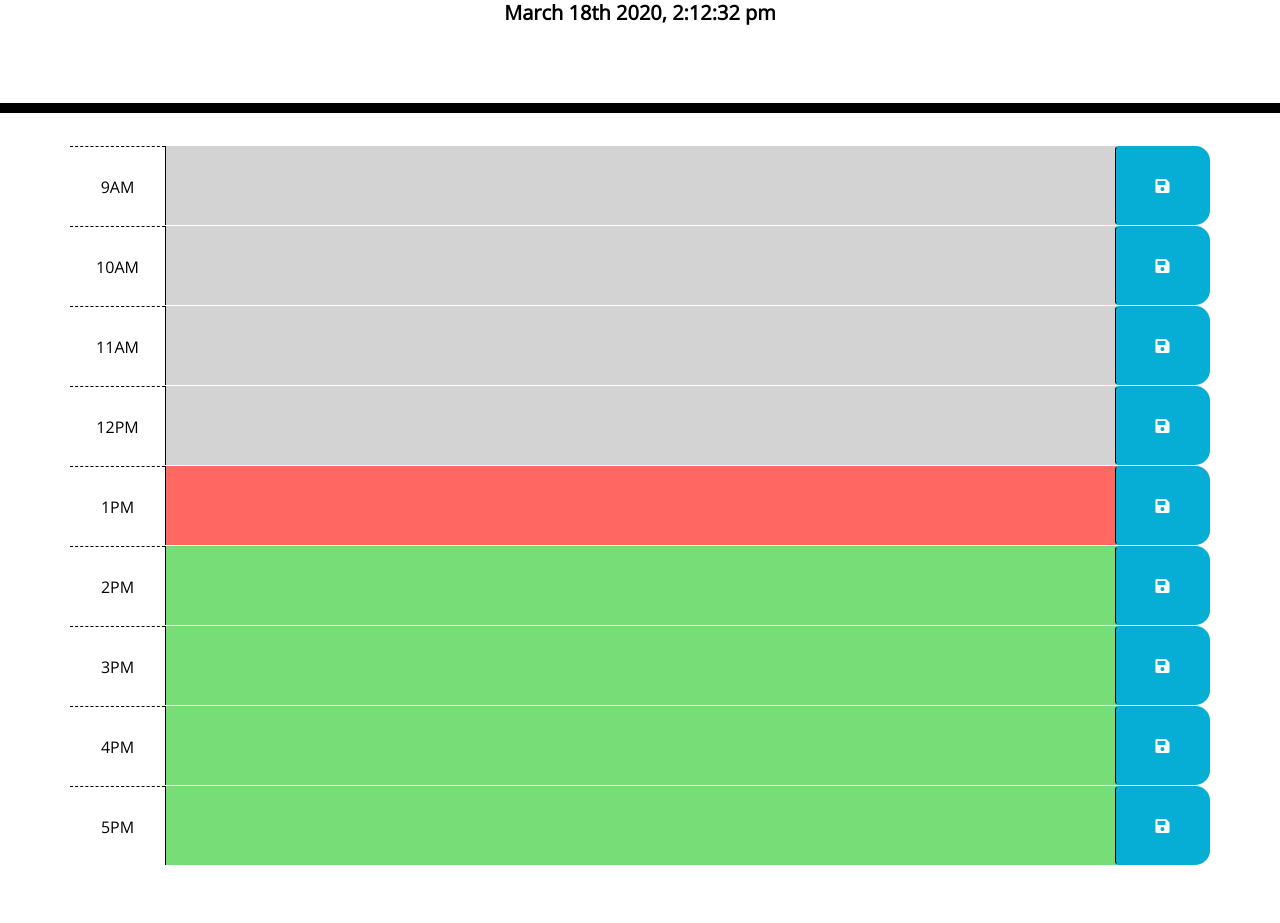
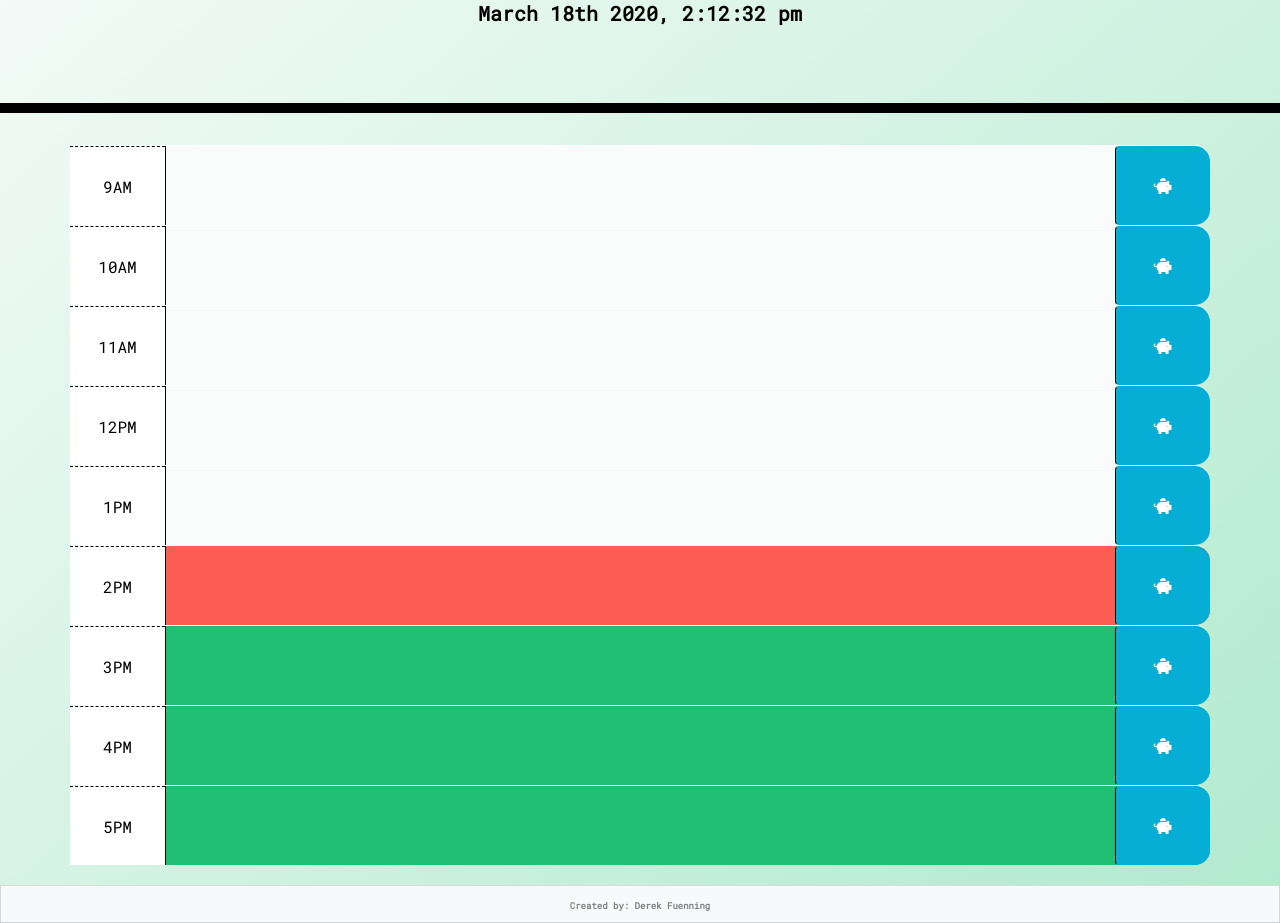
Before and after one commit to DFuenning/Daily-Planner, a plain HTML site: page index.html in a window 1280 px wide. Shown: the part 191-1114 px from the top of the page. Before the commit the page ends 1056 px from the top, so only its background shows below. Drawn offline with nearby package versions, Linux system fonts and the light colour scheme.

Commit message:
final version of daily planner

```diff
--- a/index.html
+++ b/index.html
@@ -8,7 +8,7 @@
   <link rel="stylesheet" href="https://stackpath.bootstrapcdn.com/bootstrap/4.3.1/css/bootstrap.min.css" />
   <link rel="stylesheet" href="https://use.fontawesome.com/releases/v5.8.1/css/all.css"
     integrity="sha384-50oBUHEmvpQ+1lW4y57PTFmhCaXp0ML5d60M1M7uH2+nqUivzIebhndOJK28anvf" crossorigin="anonymous" />
-  <link href="https://fonts.googleapis.com/css?family=Open+Sans&display=swap" rel="stylesheet" />
+  <link href="https://fonts.googleapis.com/css?family=Roboto+Mono&display=swap" rel="stylesheet">
   <link rel="stylesheet" href="style.css" />
   <title>Daily Planner App</title>
 </head>
@@ -26,7 +26,7 @@
       </div>
       <textarea class="col-md-10 description">
         </textarea>
-      <button class="btn saveBtn col-md-1"><i class="fas fa-save"></i></button>
+      <button class="btn saveBtn col-md-1"><i class="fas fa-piggy-bank"></i></button>
     </div>
     <div id="hour-10" class="row time-block">
       <div class="col-md-1 hour">
@@ -34,7 +34,7 @@
       </div>
       <textarea class="col-md-10 description">
         </textarea>
-      <button class="btn saveBtn col-md-1"><i class="fas fa-save"></i></button>
+      <button class="btn saveBtn col-md-1"><i class="fas fa-piggy-bank"></i></button>
     </div>
     <div id="hour-11" class="row time-block">
       <div class="col-md-1 hour">
@@ -42,7 +42,7 @@
       </div>
       <textarea class="col-md-10 description">
         </textarea>
-      <button class="btn saveBtn col-md-1"><i class="fas fa-save"></i></button>
+      <button class="btn saveBtn col-md-1"><i class="fas fa-piggy-bank"></i></button>
     </div>
     <div id="hour-12" class="row time-block">
       <div class="col-md-1 hour">
@@ -50,7 +50,7 @@
       </div>
       <textarea class="col-md-10 description">
         </textarea>
-      <button class="btn saveBtn col-md-1"><i class="fas fa-save"></i></button>
+      <button class="btn saveBtn col-md-1"><i class="fas fa-piggy-bank"></i></button>
     </div>
     <div id="hour-13" class="row time-block">
       <div class="col-md-1 hour">
@@ -58,7 +58,7 @@
       </div>
       <textarea class="col-md-10 description">
         </textarea>
-      <button class="btn saveBtn col-md-1"><i class="fas fa-save"></i></button>
+      <button class="btn saveBtn col-md-1"><i class="fas fa-piggy-bank"></i></button>
     </div>
     <div id="hour-14" class="row time-block">
       <div class="col-md-1 hour">
@@ -66,7 +66,7 @@
       </div>
       <textarea class="col-md-10 description">
         </textarea>
-      <button class="btn saveBtn col-md-1"><i class="fas fa-save"></i></button>
+      <button class="btn saveBtn col-md-1"><i class="fas fa-piggy-bank"></i></button>
     </div>
     <div id="hour-15" class="row time-block">
       <div class="col-md-1 hour">
@@ -74,7 +74,7 @@
       </div>
       <textarea class="col-md-10 description">
         </textarea>
-      <button class="btn saveBtn col-md-1"><i class="fas fa-save"></i></button>
+      <button class="btn saveBtn col-md-1"><i class="fas fa-piggy-bank"></i></button>
     </div>
     <div id="hour-16" class="row time-block">
       <div class="col-md-1 hour">
@@ -82,7 +82,7 @@
       </div>
       <textarea class="col-md-10 description">
         </textarea>
-      <button class="btn saveBtn col-md-1"><i class="fas fa-save"></i></button>
+      <button class="btn saveBtn col-md-1"><i class="fas fa-piggy-bank"></i></button>
     </div>
     <div id="hour-17" class="row time-block">
       <div class="col-md-1 hour">
@@ -90,11 +90,15 @@
       </div>
       <textarea class="col-md-10 description">
         </textarea>
-      <button class="btn saveBtn col-md-1"><i class="fas fa-save"></i></button>
+      <button class="btn saveBtn col-md-1"><i class="fas fa-piggy-bank"></i></button>
     </div>
+  </div>
+    <footer class="card-footer bg-light footer-font-style text-muted footer-position">
+  </div class="row">
+  <a href="https://github.com/DFuenning"> Created by: Derek Fuenning</a>
+  </div>
+  </footer>
 
-  </div>
-  </form>
   <script src="https://code.jquery.com/jquery-3.4.1.min.js"></script>
   <script src="https://cdnjs.cloudflare.com/ajax/libs/moment.js/2.24.0/moment.min.js"></script>
   <script src="script.js"></script>
--- a/script.js
+++ b/script.js
@@ -15,7 +15,7 @@ $(document).ready(function () {
     })
 
     function hourUpdater() {
-        var currentHour = 13; //moment().hours();
+        var currentHour = moment().hours();
 
         $(".time-block").each(function () {
             var blockHour = parseInt($(this).attr("id").split("-")[1]);
--- a/style.css
+++ b/style.css
@@ -1,7 +1,8 @@
 body {
-    font-family: 'Open Sans', sans-serif;
+    font-family: 'Roboto Mono', sans-serif;
     font-size: 16px;
     line-height: 1;
+    background-image: linear-gradient(to bottom right, #f9fcfb, #b0eacd);
 }
 
 textarea {
@@ -26,6 +27,19 @@ textarea {
     border-bottom: 10px solid black;
 }
 
+footer{
+    margin-top: 20px;
+    height: 100%;
+    border: 1px solid lightgrey;
+    text-align: center;
+    font-weight: bolder;
+
+}
+
+footer, a {
+    color: grey;
+    font-size: .75em;
+} */
 .description {
     white-space: pre-wrap;
 }
@@ -39,7 +53,6 @@ textarea {
     white-space: pre-wrap;
     height: 80px;
     border-top: 1px solid white;
-    ;
 }
 
 .hour {
@@ -49,17 +62,17 @@ textarea {
 }
 
 .past {
-    background-color: #d3d3d3;
+    background-color: #f9fcfb;
     color: white;
 }
 
 .present {
-    background-color: #ff6961;
+    background-color: #fd5e53;
     color: white;
 }
 
 .future {
-    background-color: #77dd77;
+    background-color: #21bf73;
     color: white;
 }
 
```
Also changed, not shown: 1 other file.
